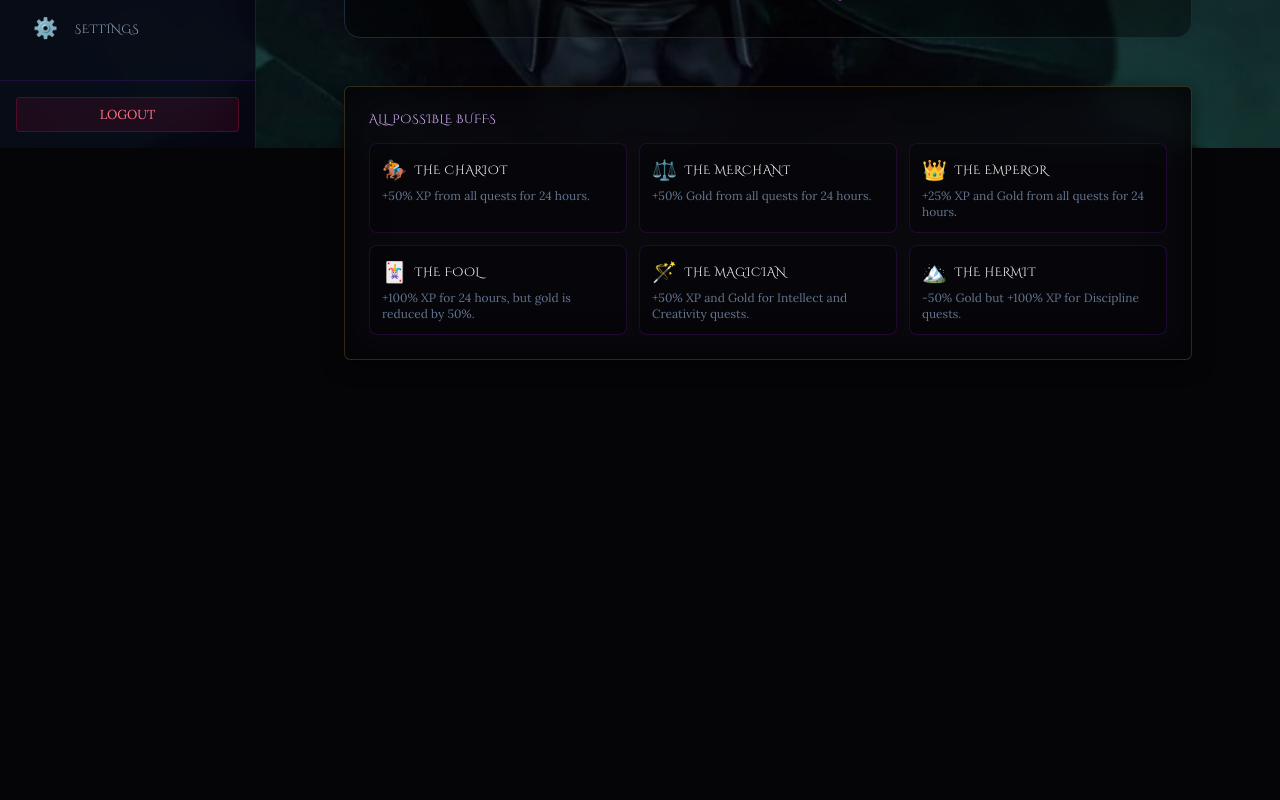
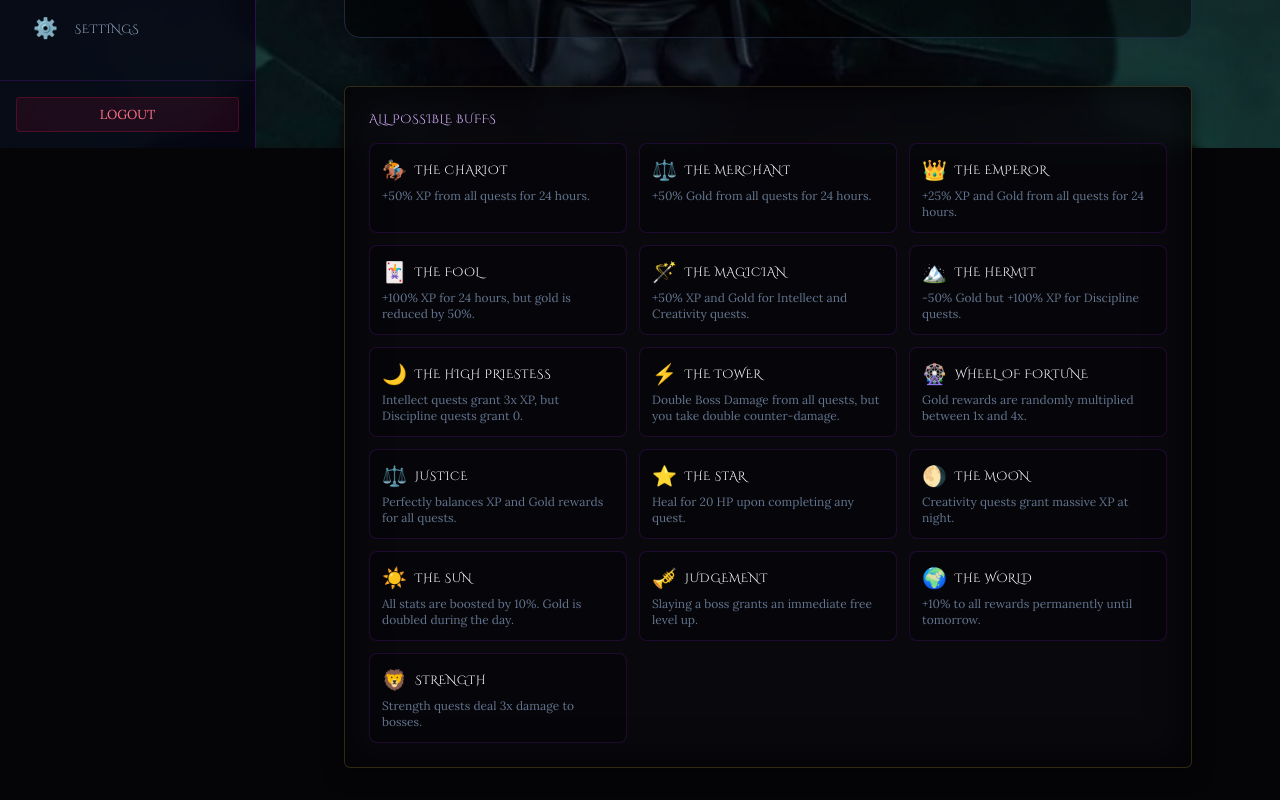
Before and after one commit to abhishek-deals/CHRONICLE, a Next.js app: page /oracle in a window 1280 px wide. Shown: the part 652-1452 px from the top of the page. Before the commit the page ends 1044 px from the top, so only its background shows below. Built offline with nearby package versions, Linux system fonts and the light colour scheme.

Commit message:
Expand Quests, Oracle Buffs, and Arena Mechanics

```diff
--- /dev/null
+++ b/scripts/seed-quests.ts
@@ -0,0 +1,44 @@
+import { createClient } from '@supabase/supabase-js';
+
+const SUPABASE_URL = process.env.NEXT_PUBLIC_SUPABASE_URL!;
+const SUPABASE_SERVICE_ROLE_KEY = process.env.SUPABASE_SERVICE_ROLE_KEY!;
+
+const supabase = createClient(SUPABASE_URL, SUPABASE_SERVICE_ROLE_KEY);
+
+async function seedQuests() {
+  console.log('Fetching user...');
+  const { data: profiles, error: profileErr } = await supabase.from('profiles').select('id').limit(1);
+
+  if (profileErr || !profiles || profiles.length === 0) {
+    console.error('No profiles found or error:', profileErr);
+    return;
+  }
+
+  const userId = profiles[0].id;
+  console.log(`Found user: ${userId}. Seeding 12 epic quests...`);
+
+  const quests = [
+    { user_id: userId, title: 'Drink the Elixir of Life', difficulty: 'easy', category: 'health', attribute_tag: 'vitality' },
+    { user_id: userId, title: 'Slay the Morning Sloth', difficulty: 'medium', category: 'discipline', attribute_tag: 'endurance' },
+    { user_id: userId, title: 'Read the Ancient Tomes', difficulty: 'easy', category: 'intellect', attribute_tag: 'wisdom' },
+    { user_id: userId, title: 'Train with the Blademaster', difficulty: 'hard', category: 'strength', attribute_tag: 'power' },
+    { user_id: userId, title: 'Meditate at the Peak', difficulty: 'medium', category: 'spirit', attribute_tag: 'focus' },
+    { user_id: userId, title: 'Forge the Iron Will', difficulty: 'epic', category: 'discipline', attribute_tag: 'endurance' },
+    { user_id: userId, title: 'Hunt for Bounties', difficulty: 'medium', category: 'wealth', attribute_tag: 'luck' },
+    { user_id: userId, title: 'Gather Herbs', difficulty: 'easy', category: 'health', attribute_tag: 'vitality' },
+    { user_id: userId, title: 'Scribe a Scroll', difficulty: 'easy', category: 'creativity', attribute_tag: 'focus' },
+    { user_id: userId, title: 'Walk the Kingdom', difficulty: 'medium', category: 'health', attribute_tag: 'endurance' },
+    { user_id: userId, title: 'Learn the Arcane Arts', difficulty: 'hard', category: 'intellect', attribute_tag: 'wisdom' },
+    { user_id: userId, title: 'Vanquish the Screen Demon', difficulty: 'medium', category: 'discipline', attribute_tag: 'focus' }
+  ];
+
+  const { error } = await supabase.from('tasks').insert(quests);
+
+  if (error) {
+    console.error('Failed to seed quests:', error);
+  } else {
+    console.log('Successfully seeded 12 quests!');
+  }
+}
+
+seedQuests();
--- a/src/app/arena/page.tsx
+++ b/src/app/arena/page.tsx
@@ -237,7 +237,7 @@ export default function ArenaPage() {
                   <div className="w-full mb-6">
                     <div className="flex justify-between items-end mb-2">
                       <h2 className="font-game text-xl text-blue-400">{profile?.username || 'Hero'}</h2>
-                      <span className="font-mono text-sm text-slate-400">{profile?.current_hp || 0} / {profile?.max_hp || 100} HP</span>
+                      <span className="font-mono text-sm text-blue-400 font-bold">{profile?.current_hp || 0} / {profile?.max_hp || 100} BLUE POWER</span>
                     </div>
                     <div className="w-full h-6 bg-slate-900 rounded-sm border-2 border-slate-700 p-0.5 relative overflow-hidden">
                       <motion.div
@@ -314,22 +314,23 @@ export default function ArenaPage() {
                         transition={bossShake ? { duration: 0.4 } : { duration: 4, repeat: Infinity, ease: "easeInOut" }}
                         className="relative"
                       >
-                        {/* Scary Eyes */}
-                        <div className="absolute top-1/4 left-1/2 -translate-x-1/2 w-24 flex justify-between px-4 z-20">
-                          <div className="w-3 h-3 bg-red-500 rounded-full shadow-[0_0_15px_rgba(239,68,68,1)] animate-pulse" />
-                          <div className="w-3 h-3 bg-red-500 rounded-full shadow-[0_0_15px_rgba(239,68,68,1)] animate-pulse" />
-                        </div>
-
-                        {/* Silhouette */}
+                        {/* 3D Boss Image */}
                         <div
-                          className="w-48 h-48 bg-slate-900 mask-image-monster relative z-10"
+                          className="w-48 h-48 rounded-full border-4 border-red-900/50 relative z-10 overflow-hidden"
                           style={{
-                            clipPath: 'polygon(50% 0%, 90% 20%, 100% 60%, 75% 100%, 25% 100%, 0% 60%, 10% 20%)',
-                            boxShadow: 'inset 0 0 50px rgba(168,85,247,0.2)'
+                            boxShadow: '0 0 50px rgba(190,18,60,0.4), inset 0 0 20px rgba(0,0,0,0.8)'
                           }}
                         >
-                          <div className="w-full h-full border-4 border-slate-800 opacity-50"
-                            style={{ clipPath: 'polygon(50% 0%, 90% 20%, 100% 60%, 75% 100%, 25% 100%, 0% 60%, 10% 20%)' }} />
+                          {/* eslint-disable-next-line @next/next/no-img-element */}
+                          <img
+                            src="/boss-face.jpg"
+                            alt="Boss Face"
+                            className="w-full h-full object-cover hover:scale-110 transition-transform duration-700"
+                            style={{
+                              filter: 'drop-shadow(0 0 10px rgba(255,0,0,0.5))',
+                              transform: `rotate(${Math.floor(Date.now() / (7*24*60*60*1000)) % 4 === 0 ? 0 : 0}deg)`
+                            }}
+                          />
                         </div>
                       </motion.div>
                     ) : (
--- a/src/app/oracle/page.tsx
+++ b/src/app/oracle/page.tsx
@@ -12,7 +12,17 @@ type BuffType =
   | 'the_emperor'
   | 'the_fool'
   | 'the_magician'
-  | 'the_hermit';
+  | 'the_hermit'
+  | 'the_high_priestess'
+  | 'the_tower'
+  | 'wheel_of_fortune'
+  | 'justice'
+  | 'the_star'
+  | 'the_moon'
+  | 'the_sun'
+  | 'judgement'
+  | 'the_world'
+  | 'strength';
 
 interface Buff {
   id: BuffType;
@@ -65,6 +75,76 @@ const BUFFS: Buff[] = [
     icon: '🏔️',
     color: 'from-slate-600 to-gray-400',
   },
+  {
+    id: 'the_high_priestess',
+    name: 'The High Priestess',
+    description: 'Intellect quests grant 3x XP, but Discipline quests grant 0.',
+    icon: '🌙',
+    color: 'from-indigo-600 to-purple-400',
+  },
+  {
+    id: 'the_tower',
+    name: 'The Tower',
+    description: 'Double Boss Damage from all quests, but you take double counter-damage.',
+    icon: '⚡',
+    color: 'from-red-600 to-orange-400',
+  },
+  {
+    id: 'wheel_of_fortune',
+    name: 'Wheel of Fortune',
+    description: 'Gold rewards are randomly multiplied between 1x and 4x.',
+    icon: '🎡',
+    color: 'from-yellow-400 to-orange-500',
+  },
+  {
+    id: 'justice',
+    name: 'Justice',
+    description: 'Perfectly balances XP and Gold rewards for all quests.',
+    icon: '⚖️',
+    color: 'from-blue-400 to-indigo-500',
+  },
+  {
+    id: 'the_star',
+    name: 'The Star',
+    description: 'Heal for 20 HP upon completing any quest.',
+    icon: '⭐',
+    color: 'from-teal-400 to-emerald-300',
+  },
+  {
+    id: 'the_moon',
+    name: 'The Moon',
+    description: 'Creativity quests grant massive XP at night.',
+    icon: '🌖',
+    color: 'from-slate-800 to-slate-500',
+  },
+  {
+    id: 'the_sun',
+    name: 'The Sun',
+    description: 'All stats are boosted by 10%. Gold is doubled during the day.',
+    icon: '☀️',
+    color: 'from-orange-400 to-yellow-300',
+  },
+  {
+    id: 'judgement',
+    name: 'Judgement',
+    description: 'Slaying a boss grants an immediate free level up.',
+    icon: '🎺',
+    color: 'from-red-500 to-rose-400',
+  },
+  {
+    id: 'the_world',
+    name: 'The World',
+    description: '+10% to all rewards permanently until tomorrow.',
+    icon: '🌍',
+    color: 'from-green-500 to-teal-400',
+  },
+  {
+    id: 'strength',
+    name: 'Strength',
+    description: 'Strength quests deal 3x damage to bosses.',
+    icon: '🦁',
+    color: 'from-amber-600 to-red-500',
+  }
 ];
 
 export default function OraclePage() {
```
Also changed, not shown: public/boss-face.jpg (added).
